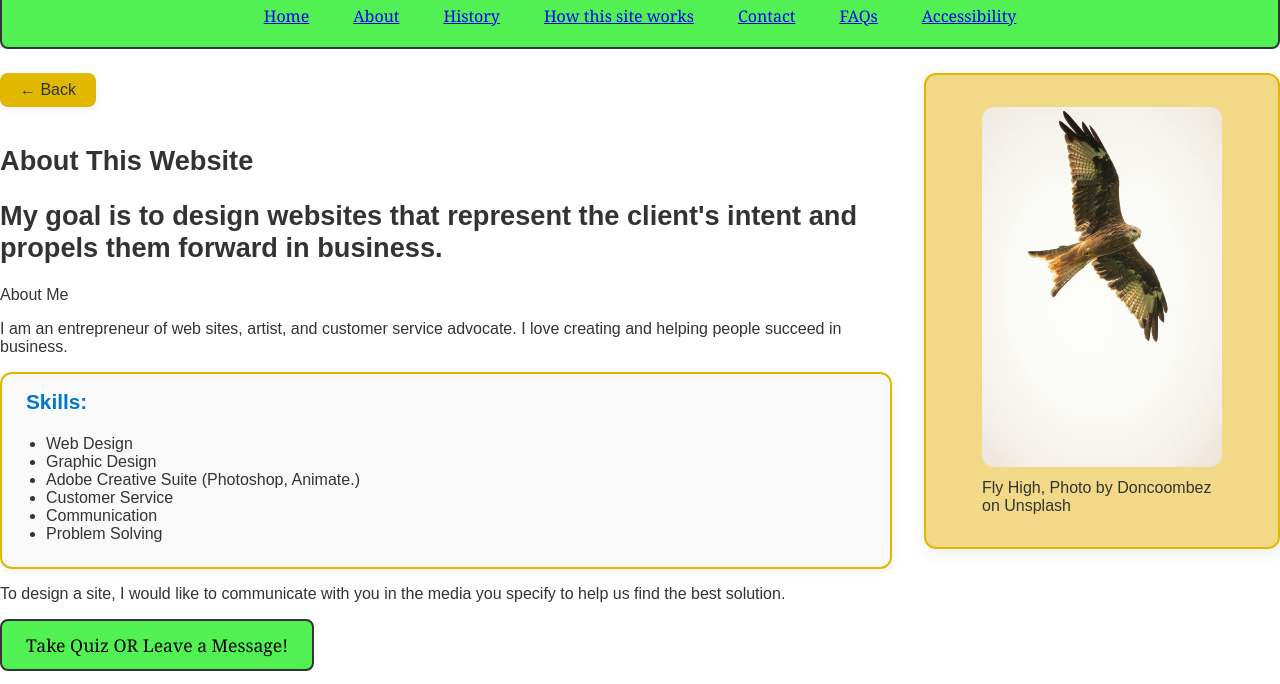
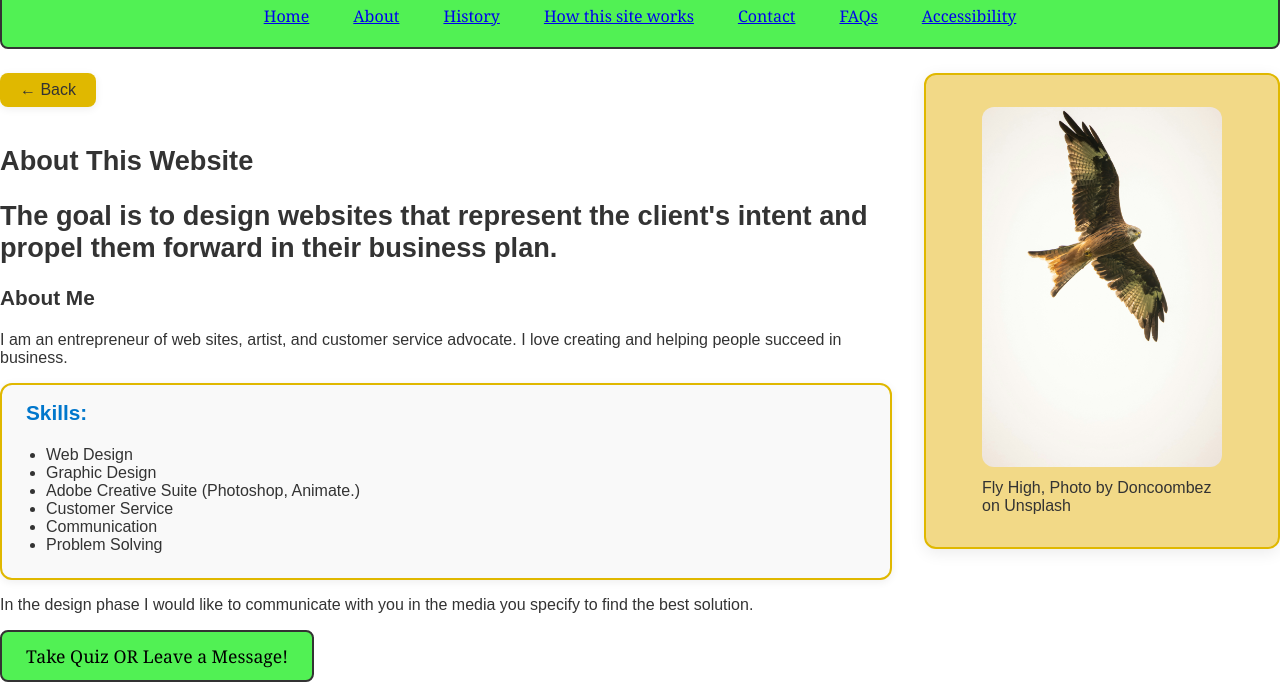
Before and after one commit to Bothot47fixit/MyPage, a plain HTML site: page about.html in a window 1280 px wide. Shown: the part 126-810 px from the top of the page. Drawn offline with Linux system fonts and the light colour scheme.

Commit message:
Update styles and content for improved layout

```diff
--- a/about.html
+++ b/about.html
@@ -26,8 +26,8 @@
   <div class="about-text">
    <button onclick="window.history.back()" class="back-btn">← Back</button>
   <h2>About This Website</h2>
-  <h2>My goal is to design websites that represent the client's intent and propels them forward in business.</h2>
-  <p>About Me</p>
+  <h2>The goal is to design websites that represent the client's intent and propel them forward in their business plan.</h2>
+  <h3>About Me</h3>
     <p>I am an entrepreneur of web sites, artist, and customer service advocate. I love creating and helping people succeed in business.</p>
     <div class="skills-box">
         <h3>Skills:</h3>
@@ -41,7 +41,7 @@
 
     </ul>
     </div>
-    <p>To design a site, I would like to communicate with you in the media you specify to help us find the best solution.</p>
+    <p>In the design phase I would like to communicate with you in the media you specify to find the best solution.</p>
 
     <button class="quiz-btn" onclick="window.location.href='quiz.html'">Take Quiz OR Leave a Message!</button>
   </div>
```
Also changed, not shown: history.html (+2 -2 lines), howto.html (+2 -0 lines).
